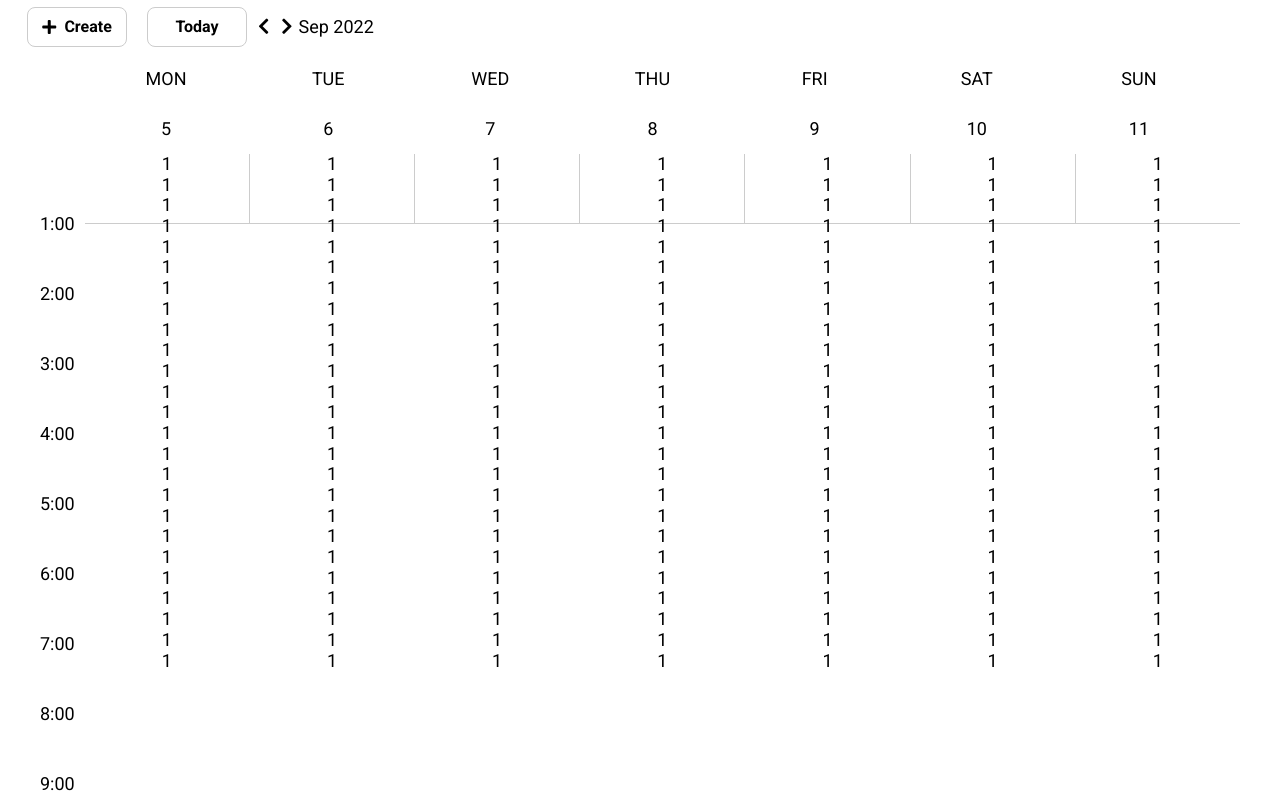
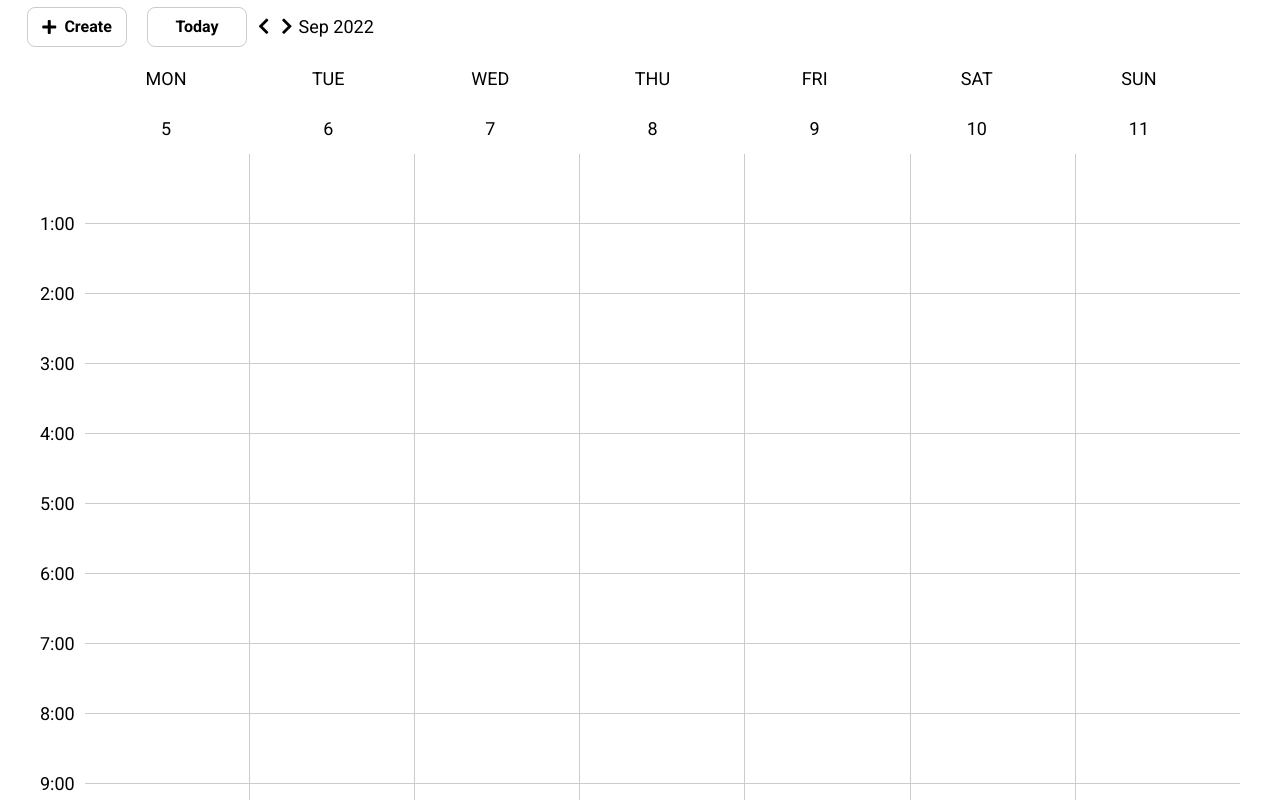
Before and after one commit to pampukhaleo/google-calendar-js, a website with bundled scripts: page index.html in a window 1280 px wide. Built offline with nearby package versions, Linux system fonts and the light colour scheme.

Commit message:
calendar styles

```diff
--- a/scripts/calendar/calendar.js
+++ b/scripts/calendar/calendar.js
@@ -11,7 +11,7 @@ const generateDay = () => {
   const dayHours = createNumbersArray(0, 24);
   const hours = dayHours.map(
     hour => `
-      <div class="calendar__time-slot" data-time="${hour}">1</div>
+      <div class="calendar__time-slot" data-time="${hour}"></div>
     `,
   );
   return hours.join('');
@@ -25,7 +25,9 @@ export const renderWeek = () => {
   // после того, как отрисовали всю сетку для отображаемой недели, нужно отобразить события этой недели с помощью renderEvents
   const daysArr = generateWeekRange(getItem('displayedWeekStart'));
   const week = daysArr.map(
-    day => `<div class="calendar__day" data-day="${day.getDate()}">${generateDay()}</div>`,
+    day => `
+      <div class="calendar__day" data-day="${day.getDate()}">${generateDay()}</div>
+    `,
   );
   calendarWeekElem.innerHTML = week.join('');
 };
--- a/styles/week.scss
+++ b/styles/week.scss
@@ -15,14 +15,22 @@
   }
 
   &__day {
-    height: 70px;
     width: 100%;
-    text-align: center;
     border-right: 1px solid #cccccc;
-    border-bottom: 1px solid #cccccc;
 
     &:last-child {
       border-right: none;
     }
   }
+
+  &__time-slot {
+    height: 70px;
+    width: 100%;
+    text-align: center;
+    border-bottom: 1px solid #cccccc;
+
+    &:last-child {
+      border-bottom: none;
+    }
+  }
 }
```
Also changed, not shown: styles.css, 1 other file.
